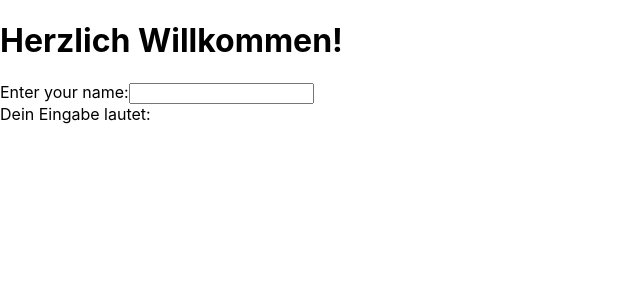
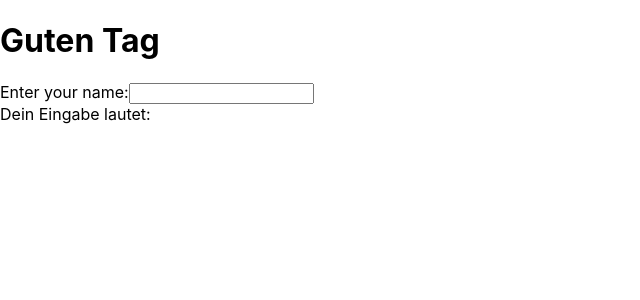
Before and after one commit to TuceYBLN/dummy-project, a React (Create React App) app in the folder dummy-app/: page / in a window 1280 px wide. Shown: the top 300 px of the page, without its empty margins (0-640 px from the left). Built offline with nearby package versions, Linux system fonts and the light colour scheme.

Commit message:
SCRUM-111: Titel geändert

```diff
--- a/dummy-app/src/App.js
+++ b/dummy-app/src/App.js
@@ -11,7 +11,7 @@ function App() {
 
     return (
         <div>
-            <h1>Herzlich Willkommen!</h1>
+            <h1>Guten Tag</h1>
             <label>Enter your name:
                 <input type="text" onChange={e => onChangeHandler(e)}/>
             </label>
```
